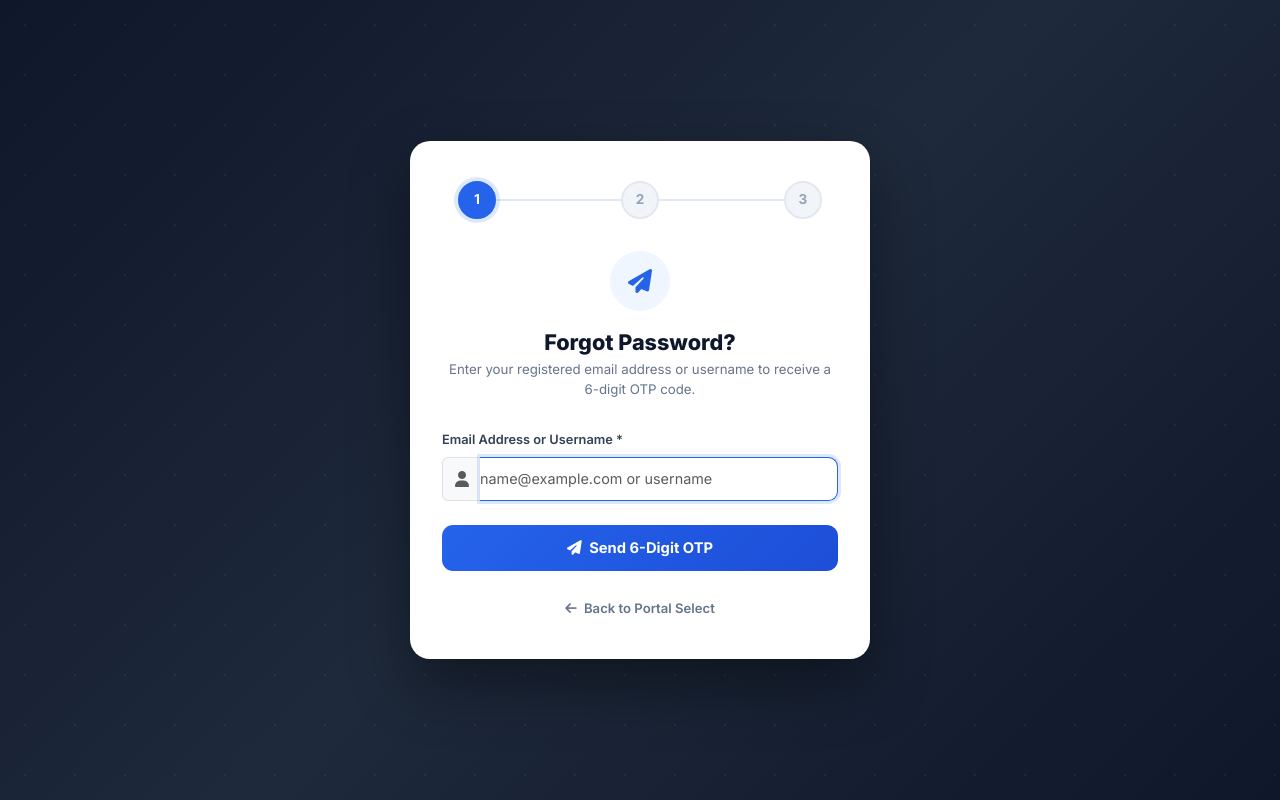
After one commit to zappkodesols57/zappcodecrm, a Django app: page /accounts/password-reset/ in a window 1280 px wide. The commit adds this page. Run offline with Django 5.2, Linux system fonts and the light colour scheme; some libraries are stand-ins or nearby versions.

Commit message:
feat: Add Single-Page 6-Digit OTP Password Reset with Brevo SMTP

```diff
--- a/accounts/urls.py
+++ b/accounts/urls.py
@@ -21,4 +21,8 @@ urlpatterns = [
     path("users/<int:pk>/approve/", views.approve_user, name="approve_user"),
     path("users/<int:pk>/reject/", views.reject_user, name="reject_user"),
     path("audit-log/", views.audit_log, name="audit_log"),
+
+    # Single-Page 6-Digit OTP Password Reset
+    path("forgot-password/", views.forgot_password, name="forgot_password"),
+    path("password-reset/", views.forgot_password, name="password_reset"),
 ]
--- a/accounts/views.py
+++ b/accounts/views.py
@@ -236,3 +236,130 @@ def reject_user(request, pk):
         user.delete()
         messages.warning(request, f"Registration request for {username} rejected and user deleted.")
     return redirect("accounts:user_list")
+
+
+def forgot_password(request):
+    """Single-page 6-Digit OTP Password Reset Flow using Cryptographically Signed Tokens"""
+    import random
+    from django.core import signing
+    from django.core.mail import send_mail
+    from django.conf import settings
+
+    if request.user.is_authenticated:
+        return redirect("dashboard:home")
+
+    if request.method == "POST":
+        action = request.POST.get("action", "")
+
+        if action == "send_otp":
+            email_or_username = request.POST.get("email_or_username", "").strip()
+            user = (
+                User.objects.filter(email__iexact=email_or_username).first()
+                or User.objects.filter(username__iexact=email_or_username).first()
+            )
+
+            if not user:
+                messages.error(request, "No account found matching that email or username.")
+                return render(request, "accounts/forgot_password.html", {"step": 1, "email_or_username": email_or_username})
+
+            otp = str(random.randint(100000, 999999))
+
+            # Create cryptographic token signed with SECRET_KEY (valid for 15 mins)
+            payload = {"user_id": user.id, "otp": otp, "email": user.email}
+            token = signing.dumps(payload)
+
+            # Send OTP email via Brevo SMTP
+            subject = "[Zappkode CRM] Your Password Reset OTP Code"
+            message = (
+                f"Hello {user.get_full_name() or user.username},\n\n"
+                f"Your 6-digit OTP code to reset your password is:\n\n"
+                f"🔑 {otp}\n\n"
+                f"This code is valid for 15 minutes. If you did not request a password reset, please ignore this email.\n\n"
+                f"Best regards,\nZappkode CRM Team"
+            )
+            try:
+                send_mail(subject, message, settings.DEFAULT_FROM_EMAIL, [user.email], fail_silently=False)
+                messages.success(request, f"A fresh 6-digit OTP code has been sent to {user.email}. Check your inbox.")
+            except Exception as e:
+                messages.error(request, f"Could not send OTP email via Brevo SMTP ({e}).")
+                if settings.DEBUG:
+                    messages.info(request, f"[DEBUG] Generated OTP is: {otp}")
+
+            return render(request, "accounts/forgot_password.html", {
+                "step": 2,
+                "user_email": user.email,
+                "token": token,
+            })
+
+        elif action == "verify_otp":
+            token = request.POST.get("token", "")
+            input_otp = request.POST.get("otp", "").replace(" ", "").strip()
+
+            if not token:
+                messages.error(request, "No active security token found. Please request a new OTP.")
+                return render(request, "accounts/forgot_password.html", {"step": 1})
+
+            try:
+                # Valid for 15 minutes (900 seconds)
+                data = signing.loads(token, max_age=900)
+            except signing.SignatureExpired:
+                messages.error(request, "The OTP code has expired (15 minutes limit). Please request a new OTP.")
+                return render(request, "accounts/forgot_password.html", {"step": 1})
+            except signing.BadSignature:
+                messages.error(request, "Invalid security token. Please request a new OTP.")
+                return render(request, "accounts/forgot_password.html", {"step": 1})
+
+            if input_otp and input_otp == data.get("otp"):
+                verified_payload = {"user_id": data["user_id"], "verified": True}
+                verified_token = signing.dumps(verified_payload)
+                messages.success(request, "OTP verified successfully! Please enter your new password.")
+                return render(request, "accounts/forgot_password.html", {
+                    "step": 3,
+                    "verified_token": verified_token,
+                })
+            else:
+                messages.error(request, "Invalid 6-digit OTP code. Please enter the correct OTP received in your email.")
+                return render(request, "accounts/forgot_password.html", {
+                    "step": 2,
+                    "user_email": data.get("email"),
+                    "token": token,
+                })
+
+        elif action == "reset_password":
+            verified_token = request.POST.get("verified_token", "")
+            if not verified_token:
+                messages.error(request, "Security verification missing. Please request a new OTP.")
+                return render(request, "accounts/forgot_password.html", {"step": 1})
+
+            try:
+                data = signing.loads(verified_token, max_age=900)
+            except (signing.SignatureExpired, signing.BadSignature):
+                messages.error(request, "Session expired or invalid token. Please request a new OTP.")
+                return render(request, "accounts/forgot_password.html", {"step": 1})
+
+            p1 = request.POST.get("password1", "").strip()
+            p2 = request.POST.get("password2", "").strip()
+
+            if len(p1) < 6:
+                messages.error(request, "Password must be at least 6 characters long.")
+                return render(request, "accounts/forgot_password.html", {
+                    "step": 3,
+                    "verified_token": verified_token,
+                })
+
+            if p1 != p2:
+                messages.error(request, "Passwords do not match. Please re-enter.")
+                return render(request, "accounts/forgot_password.html", {
+                    "step": 3,
+                    "verified_token": verified_token,
+                })
+
+            user_id = data.get("user_id")
+            user = get_object_or_404(User, pk=user_id)
+            user.set_password(p1)
+            user.save()
+
+            messages.success(request, f"Password for '{user.username}' reset successfully! You can now log in.")
+            return redirect("accounts:portal_select")
+
+    return render(request, "accounts/forgot_password.html", {"step": 1})
--- /dev/null
+++ b/templates/accounts/forgot_password.html
@@ -0,0 +1,196 @@
+<!DOCTYPE html>
+<html lang="en">
+<head>
+<meta charset="UTF-8">
+<meta name="viewport" content="width=device-width, initial-scale=1.0">
+<title>Reset Password · Zappkode CRM</title>
+<link href="https://cdnjs.cloudflare.com/ajax/libs/bootstrap/5.3.3/css/bootstrap.min.css" rel="stylesheet">
+<link rel="stylesheet" href="https://cdnjs.cloudflare.com/ajax/libs/font-awesome/6.5.1/css/all.min.css">
+<link href="https://fonts.googleapis.com/css2?family=Inter:wght@400;500;600;700;800&display=swap" rel="stylesheet">
+<style>
+  *, *::before, *::after { box-sizing: border-box; }
+  body {
+    min-height: 100vh;
+    background: linear-gradient(135deg, #0f172a 0%, #1e293b 50%, #0f172a 100%);
+    font-family: 'Inter', system-ui, sans-serif;
+    display: flex; align-items: center; justify-content: center;
+    position: relative; overflow: hidden; margin: 0; padding: 1.5rem;
+  }
+  body::before {
+    content: '';
+    position: fixed; inset: 0;
+    background-image: radial-gradient(circle, rgba(255,255,255,0.06) 1px, transparent 1px);
+    background-size: 50px 50px;
+    pointer-events: none;
+  }
+  .card-wrap {
+    width: min(460px, 95vw);
+    background: #ffffff;
+    border-radius: 1.25rem;
+    box-shadow: 0 25px 60px rgba(0,0,0,0.4);
+    padding: 2.5rem 2rem;
+    position: relative; z-index: 2;
+  }
+  .steps-bar {
+    display: flex; align-items: center; justify-content: space-between;
+    margin-bottom: 2rem; position: relative; padding: 0 1rem;
+  }
+  .steps-bar::before {
+    content: ''; position: absolute; top: 50%; left: 2rem; right: 2rem;
+    height: 2px; background: #e2e8f0; transform: translateY(-50%); z-index: 1;
+  }
+  .step-node {
+    width: 38px; height: 38px; border-radius: 50%;
+    background: #f1f5f9; color: #94a3b8; font-weight: 700; font-size: 0.85rem;
+    display: flex; align-items: center; justify-content: center;
+    position: relative; z-index: 2; border: 2px solid #e2e8f0; transition: all 0.3s;
+  }
+  .step-node.active {
+    background: #2563eb; color: #ffffff; border-color: #2563eb;
+    box-shadow: 0 0 0 4px rgba(37,99,235,0.15);
+  }
+  .step-node.completed {
+    background: #16a34a; color: #ffffff; border-color: #16a34a;
+  }
+  .icon-badge {
+    width: 60px; height: 60px; border-radius: 50%;
+    display: flex; align-items: center; justify-content: center;
+    font-size: 1.5rem; margin: 0 auto 1.2rem;
+  }
+  .icon-badge.step1 { background: #eff6ff; color: #2563eb; }
+  .icon-badge.step2 { background: #fef3c7; color: #d97706; }
+  .icon-badge.step3 { background: #f0fdf4; color: #16a34a; }
+
+  .card-wrap h3 { font-size: 1.35rem; font-weight: 800; color: #0f172a; margin-bottom: 0.3rem; text-align: center; }
+  .card-wrap p.desc { color: #64748b; font-size: 0.83rem; line-height: 1.5; text-align: center; margin-bottom: 1.6rem; }
+  .form-control {
+    border-radius: 0.6rem; border-color: #cbd5e1;
+    font-size: 0.9rem; padding: 0.65rem 0.9rem;
+  }
+  .form-control:focus { border-color: #2563eb; box-shadow: 0 0 0 3px rgba(37,99,235,0.15); }
+  .form-label { font-size: 0.8rem; font-weight: 600; color: #334155; }
+  .btn-submit {
+    background: linear-gradient(135deg, #2563eb, #1d4ed8);
+    border: none; color: #fff; font-weight: 700;
+    padding: 0.75rem 1.5rem; border-radius: 0.7rem;
+    width: 100%; font-size: 0.92rem; cursor: pointer;
+    transition: all 0.2s;
+  }
+  .btn-submit:hover { opacity: 0.95; transform: translateY(-1px); }
+  .otp-input-field {
+    font-size: 1.6rem; letter-spacing: 0.5rem; text-align: center;
+    font-weight: 800; color: #1e293b; font-family: monospace;
+  }
+  .back-link { text-align: center; margin-top: 1.5rem; }
+  .back-link a { color: #64748b; font-size: 0.82rem; text-decoration: none; font-weight: 600; }
+  .back-link a:hover { color: #0f172a; text-decoration: underline; }
+</style>
+</head>
+<body>
+
+<div class="card-wrap">
+
+  <!-- Step Progress Bar -->
+  <div class="steps-bar">
+    <div class="step-node {% if step == 1 %}active{% elif step > 1 %}completed{% endif %}">
+      {% if step > 1 %}<i class="fa-solid fa-check"></i>{% else %}1{% endif %}
+    </div>
+    <div class="step-node {% if step == 2 %}active{% elif step > 2 %}completed{% endif %}">
+      {% if step > 3 %}<i class="fa-solid fa-check"></i>{% else %}2{% endif %}
+    </div>
+    <div class="step-node {% if step == 3 %}active{% endif %}">
+      3
+    </div>
+  </div>
+
+  <!-- Messages Display -->
+  {% for message in messages %}
+    <div class="alert alert-{% if message.tags == 'error' %}danger{% else %}{{ message.tags }}{% endif %} py-2 small mb-3">
+      <i class="fa-solid {% if message.tags == 'error' %}fa-circle-exclamation{% else %}fa-circle-check{% endif %} me-1"></i>
+      {{ message }}
+    </div>
+  {% endfor %}
+
+  {% if step == 1 %}
+    <!-- STEP 1: REQUEST OTP -->
+    <div class="icon-badge step1">
+      <i class="fa-solid fa-paper-plane"></i>
+    </div>
+    <h3>Forgot Password?</h3>
+    <p class="desc">Enter your registered email address or username to receive a 6-digit OTP code.</p>
+
+    <form method="post">
+      {% csrf_token %}
+      <input type="hidden" name="action" value="send_otp">
+      <div class="mb-3">
+        <label for="email_or_username" class="form-label">Email Address or Username *</label>
+        <div class="input-group">
+          <span class="input-group-text bg-light border-end-0 text-muted"><i class="fa-solid fa-user"></i></span>
+          <input type="text" name="email_or_username" id="email_or_username" class="form-control border-start-0 ps-0" value="{{ email_or_username|default:'' }}" placeholder="name@example.com or username" required autofocus>
+        </div>
+      </div>
+      <button type="submit" class="btn-submit mt-2">
+        <i class="fa-solid fa-paper-plane me-1"></i> Send 6-Digit OTP
+      </button>
+    </form>
+
+  {% elif step == 2 %}
+    <!-- STEP 2: VERIFY OTP -->
+    <div class="icon-badge step2">
+      <i class="fa-solid fa-shield-halved"></i>
+    </div>
+    <h3>Enter 6-Digit OTP</h3>
+    <p class="desc">We have sent a 6-digit OTP code to <strong>{{ user_email|default:"your email" }}</strong>. Enter it below to verify.</p>
+
+    <form method="post">
+      {% csrf_token %}
+      <input type="hidden" name="action" value="verify_otp">
+      <input type="hidden" name="token" value="{{ token }}">
+      <div class="mb-3">
+        <label for="otp" class="form-label text-center d-block">6-Digit Verification Code *</label>
+        <input type="text" name="otp" id="otp" maxlength="6" class="form-control otp-input-field" placeholder="123456" required autofocus autocomplete="off">
+      </div>
+      <button type="submit" class="btn-submit mt-2">
+        <i class="fa-solid fa-check-double me-1"></i> Verify OTP Code
+      </button>
+    </form>
+
+    <div class="text-center mt-3">
+      <a href="{% url 'accounts:forgot_password' %}" class="small text-muted text-decoration-none"><i class="fa-solid fa-rotate-right me-1"></i> Resend OTP / Change Email</a>
+    </div>
+
+  {% elif step == 3 %}
+    <!-- STEP 3: NEW PASSWORD -->
+    <div class="icon-badge step3">
+      <i class="fa-solid fa-lock"></i>
+    </div>
+    <h3>Set New Password</h3>
+    <p class="desc">OTP verified! Enter your new password below to update your account credentials.</p>
+
+    <form method="post">
+      {% csrf_token %}
+      <input type="hidden" name="action" value="reset_password">
+      <input type="hidden" name="verified_token" value="{{ verified_token }}">
+      <div class="mb-3">
+        <label for="password1" class="form-label">New Password *</label>
+        <input type="password" name="password1" id="password1" class="form-control" placeholder="••••••••" required autofocus minlength="6">
+      </div>
+      <div class="mb-3">
+        <label for="password2" class="form-label">Confirm New Password *</label>
+        <input type="password" name="password2" id="password2" class="form-control" placeholder="••••••••" required minlength="6">
+      </div>
+      <button type="submit" class="btn-submit mt-2">
+        <i class="fa-solid fa-key me-1"></i> Update Password &amp; Login
+      </button>
+    </form>
+
+  {% endif %}
+
+  <div class="back-link">
+    <a href="{% url 'accounts:portal_select' %}"><i class="fa-solid fa-arrow-left me-1"></i> Back to Portal Select</a>
+  </div>
+
+</div>
+
+</body>
+</html>
--- a/templates/accounts/login.html
+++ b/templates/accounts/login.html
@@ -42,7 +42,10 @@
         <input type="text" name="username" class="form-control" required autofocus>
       </div>
       <div class="mb-3">
-        <label class="form-label small fw-semibold">Password</label>
+        <div class="d-flex justify-content-between align-items-center mb-1">
+          <label class="form-label small fw-semibold mb-0">Password</label>
+          <a href="{% url 'accounts:forgot_password' %}" class="small text-decoration-none" style="color: #4f46e5; font-weight: 600; font-size: 0.78rem;">Forgot Password?</a>
+        </div>
         <input type="password" name="password" class="form-control" required>
       </div>
       <input type="hidden" name="next" value="{{ next }}">
--- a/templates/accounts/login_employee.html
+++ b/templates/accounts/login_employee.html
@@ -140,7 +140,10 @@
         </div>
       </div>
       <div class="mb-4">
-        <label class="form-label">Password</label>
+        <div class="d-flex justify-content-between align-items-center mb-1">
+          <label class="form-label mb-0">Password</label>
+          <a href="{% url 'accounts:forgot_password' %}" class="small text-decoration-none" style="color: #059669; font-weight: 600; font-size: 0.78rem;">Forgot Password?</a>
+        </div>
         <div class="input-icon-wrap">
           <i class="fa-solid fa-lock"></i>
           <input type="password" name="password" class="form-control" required placeholder="••••••••">
--- a/templates/accounts/login_management.html
+++ b/templates/accounts/login_management.html
@@ -148,7 +148,10 @@
         </div>
       </div>
       <div class="mb-4">
-        <label class="form-label">Password</label>
+        <div class="d-flex justify-content-between align-items-center mb-1">
+          <label class="form-label mb-0">Password</label>
+          <a href="{% url 'accounts:forgot_password' %}" class="small text-decoration-none" style="color: #6366f1; font-weight: 600; font-size: 0.78rem;">Forgot Password?</a>
+        </div>
         <div class="input-icon-wrap">
           <i class="fa-solid fa-lock"></i>
           <input type="password" name="password" class="form-control" required placeholder="••••••••">
```
Also changed, not shown: config/settings.py (+12 -2 lines), 1 other file.
